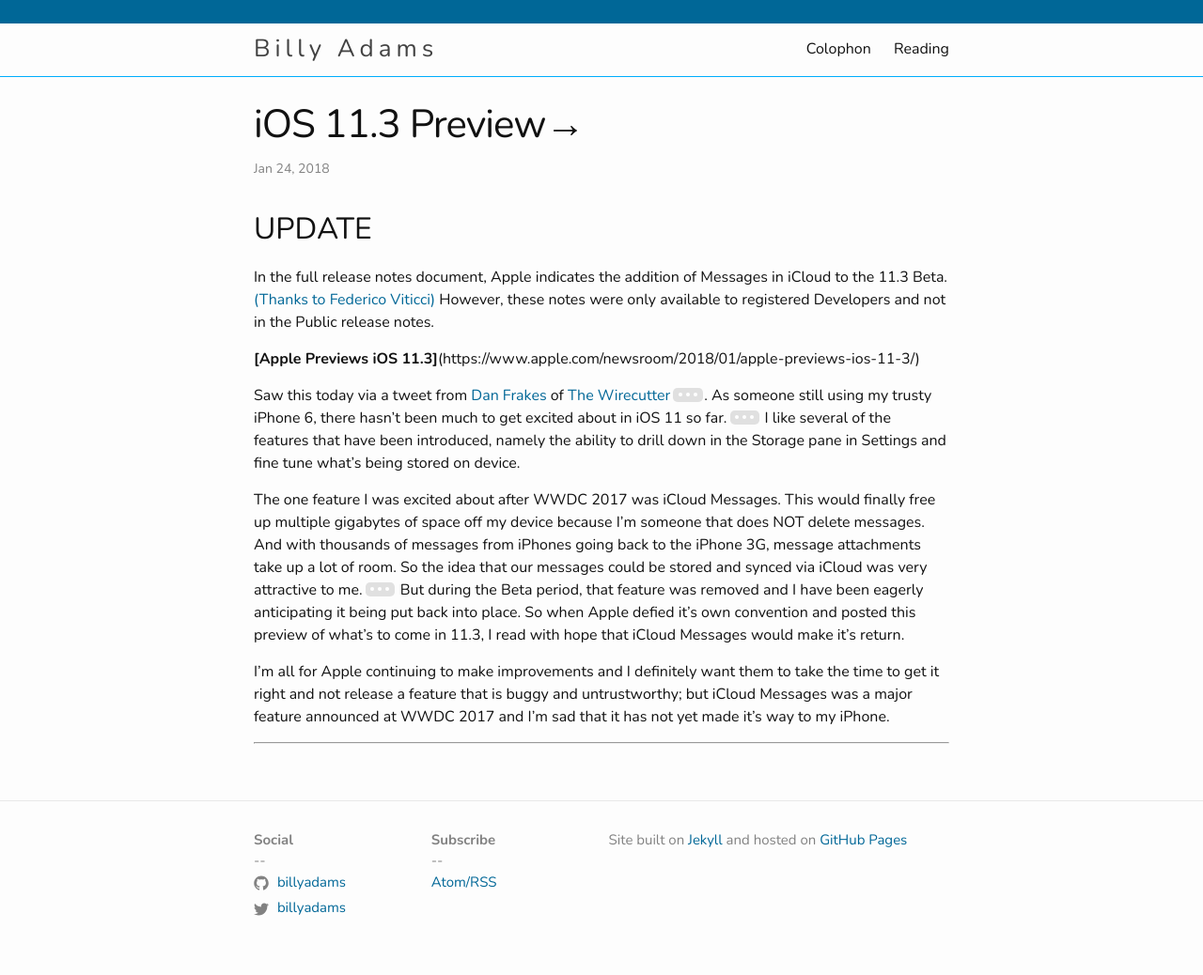
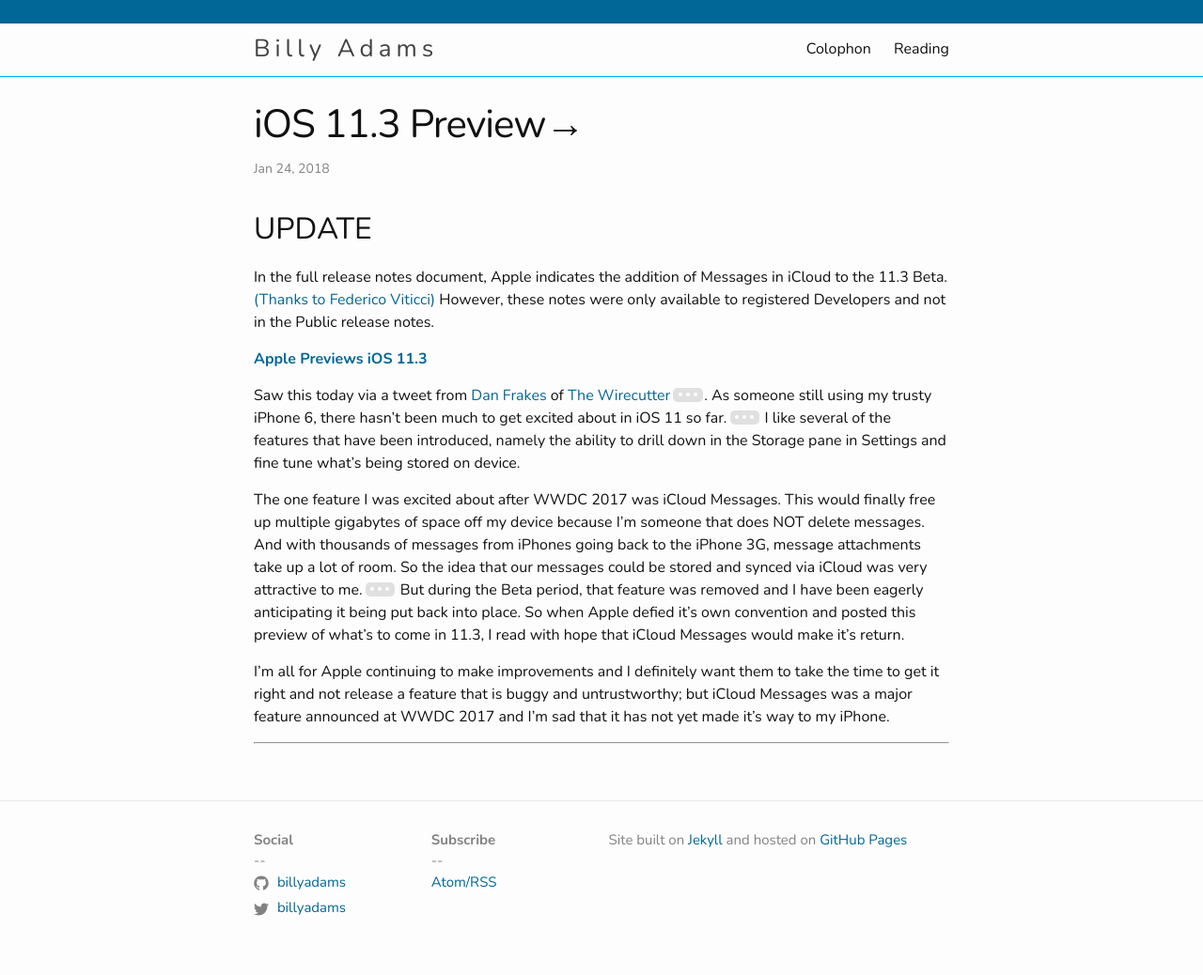
Before and after one commit to billyadams/billyadams.github.io, a Jekyll site: the page built from _posts/2018-01-24-iOS-11.3-Preview.markdown, in a window 1280 px wide. Shown: the whole page at 94% size. Built offline with Jekyll 4.4.1, drawn with Linux system fonts in a browser that asks for light colours.

Commit message:
Bold fix

```diff
--- a/_posts/2018-01-24-iOS-11.3-Preview.markdown
+++ b/_posts/2018-01-24-iOS-11.3-Preview.markdown
@@ -9,7 +9,7 @@
 ## UPDATE
 In the full release notes document, Apple indicates the addition of Messages in iCloud to the 11.3 Beta. [(Thanks to Federico Viticci)](https://twitter.com/viticci/status/956227430540247041) However, these notes were only available to registered Developers and not in the Public release notes.
 
-**[Apple Previews iOS 11.3]**(https://www.apple.com/newsroom/2018/01/apple-previews-ios-11-3/)
+[**Apple Previews iOS 11.3**](https://www.apple.com/newsroom/2018/01/apple-previews-ios-11-3/)
 
 Saw this today via a tweet from [Dan Frakes](https://twitter.com/DanFrakes/status/956181632997670912) of [The Wirecutter](http://thewirecutter.com)[^1]. As someone still using my trusty iPhone 6, there hasn’t been much to get excited about in iOS 11 so far.[^2] I like several of the features that have been introduced, namely the ability to drill down in the Storage pane in Settings and fine tune what’s being stored on device.
 
```
